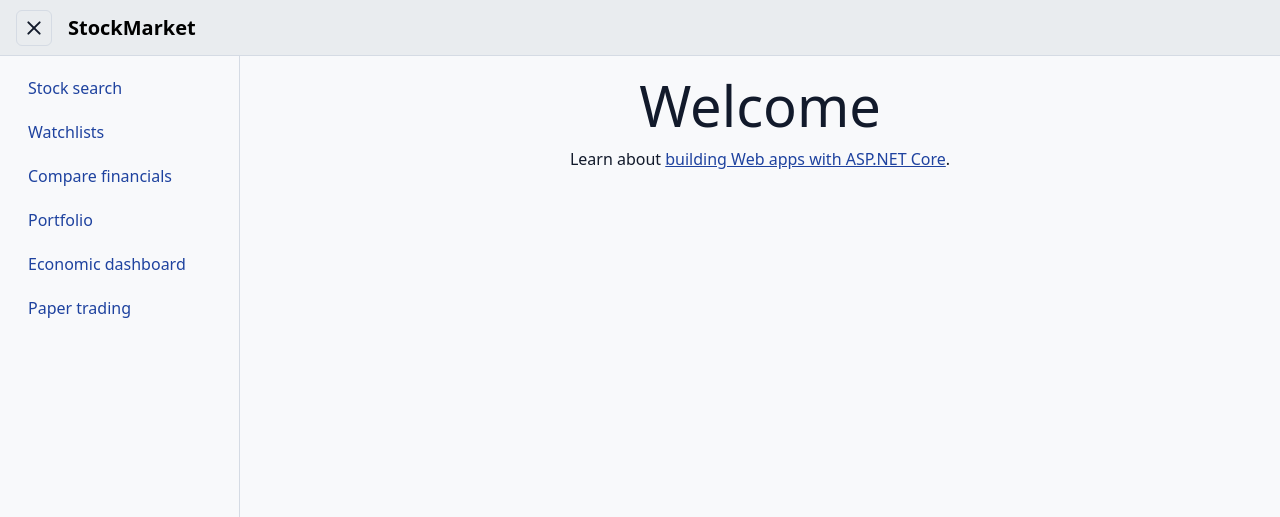
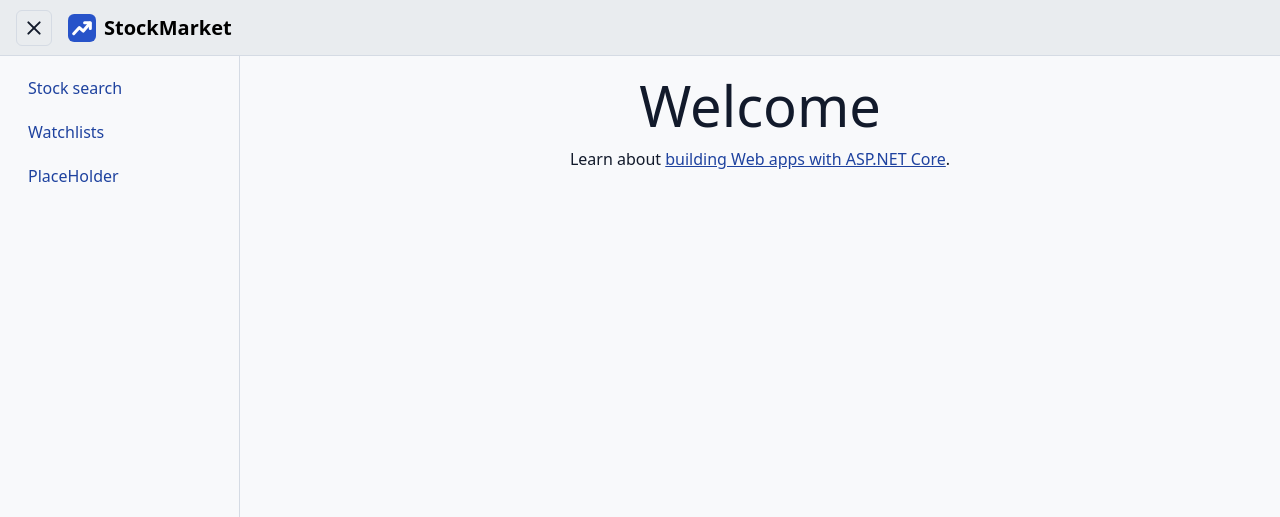
Before and after one commit to SleepyAlan/StockMarket, an ASP.NET Core app: page / in a window 1280 px wide. Shown: the top 517 px of the page. Run offline with ASP.NET Core 8, Linux system fonts and the light colour scheme; the project's own start-up code is not run, and a stand-in starts its controllers and pages; some libraries are stand-ins or nearby versions.

Commit message:
Logo / place holder values in sidebar

```diff
--- a/StockMarket.Web/Views/Shared/_Layout.cshtml
+++ b/StockMarket.Web/Views/Shared/_Layout.cshtml
@@ -24,6 +24,10 @@
   <link rel="stylesheet" href="~/lib/bootstrap/dist/css/bootstrap.min.css" />
   <link rel="stylesheet" href="~/css/theme.css" asp-append-version="true" />
   <link rel="stylesheet" href="~/css/site.css" asp-append-version="true" />
+  <link rel="icon" href="~/favicon.ico" sizes="48x48" />
+  <link rel="icon" href="~/favicon.svg" type="image/svg+xml" />
+  <link rel="apple-touch-icon" href="~/apple-touch-icon.png" />
+  <meta name="theme-color" content="#2753C9" />
 </head>
 <body class="d-flex flex-column min-vh-100">
   <a class="visually-hidden-focusable" href="#main">Skip to content</a>
@@ -34,7 +38,10 @@
               aria-controls="app-sidebar" aria-expanded="true" aria-label="Toggle navigation">
         <span class="nav-toggle-bars" aria-hidden="true"></span>
       </button>
-      <a class="navbar-brand m-0 fw-semibold" asp-area="" asp-controller="Home" asp-action="Index">StockMarket</a>
+      <a class="navbar-brand m-0 fw-semibold d-flex align-items-center" asp-area="" asp-controller="Home" asp-action="Index">
+        <img src="~/favicon.svg" width="28" height="28" alt="" class="me-2" />
+        <span>StockMarket</span>
+      </a>
     </div>
   </header>
 
@@ -54,22 +61,7 @@
         <li class="nav-item">
           <a class="nav-link @(IsActive("Statements") ? "active" : "")"
              aria-current="@(IsActive("Statements") ? "page" : null)"
-             asp-controller="Statements" asp-action="Index">Compare financials</a>
-        </li>
-        <li class="nav-item">
-          <a class="nav-link @(IsActive("Portfolio") ? "active" : "")"
-             aria-current="@(IsActive("Portfolio") ? "page" : null)"
-             asp-controller="Portfolio" asp-action="Index">Portfolio</a>
-        </li>
-        <li class="nav-item">
-          <a class="nav-link @(IsActive("Economy") ? "active" : "")"
-             aria-current="@(IsActive("Economy") ? "page" : null)"
-             asp-controller="Economy" asp-action="Index">Economic dashboard</a>
-        </li>
-        <li class="nav-item">
-          <a class="nav-link @(IsActive("Trading") ? "active" : "")"
-             aria-current="@(IsActive("Trading") ? "page" : null)"
-             asp-controller="Trading" asp-action="Index">Paper trading</a>
+             asp-controller="Statements" asp-action="Index">PlaceHolder</a>
         </li>
       </ul>
     </nav>
```
